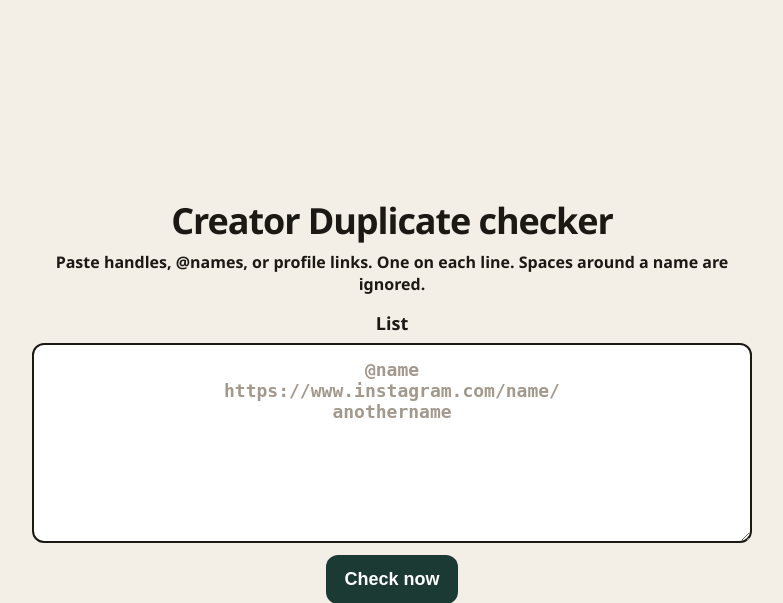
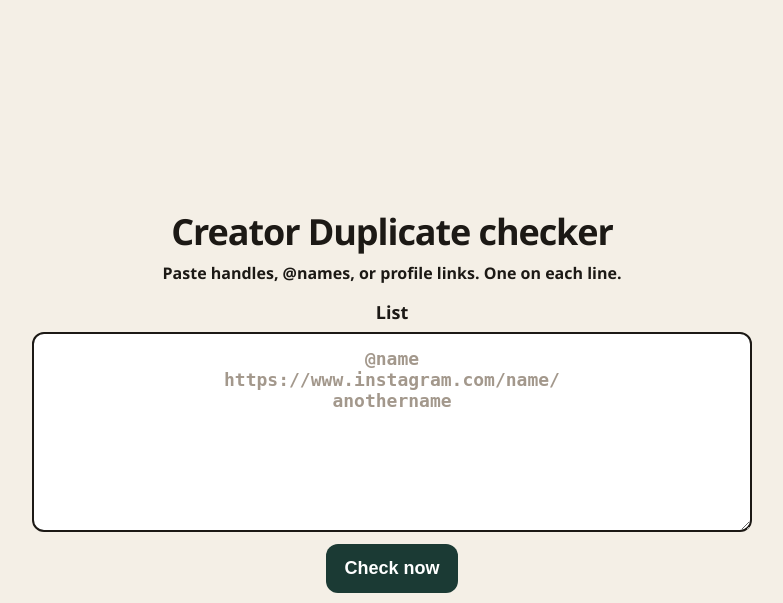
Before and after one commit to ummehabibasiddiquie/creators-duplicate-checker, a Flask app: page / in a window 1280 px wide. Shown: the top 603 px of the page, without its empty margins (248-1031 px from the left). Run offline with Flask 3, Linux system fonts and the light colour scheme.

Commit message:
Remove the note about spaces around a name.
Co-authored-by: Cursor <cursoragent@cursor.com>

```diff
--- a/templates/index.html
+++ b/templates/index.html
@@ -9,7 +9,7 @@
 <body>
   <main>
     <h1>Creator Duplicate checker</h1>
-    <p class="lead">Paste handles, @names, or profile links. One on each line. Spaces around a name are ignored.</p>
+    <p class="lead">Paste handles, @names, or profile links. One on each line.</p>
     <form id="check-form">
       <label>
         List
```
